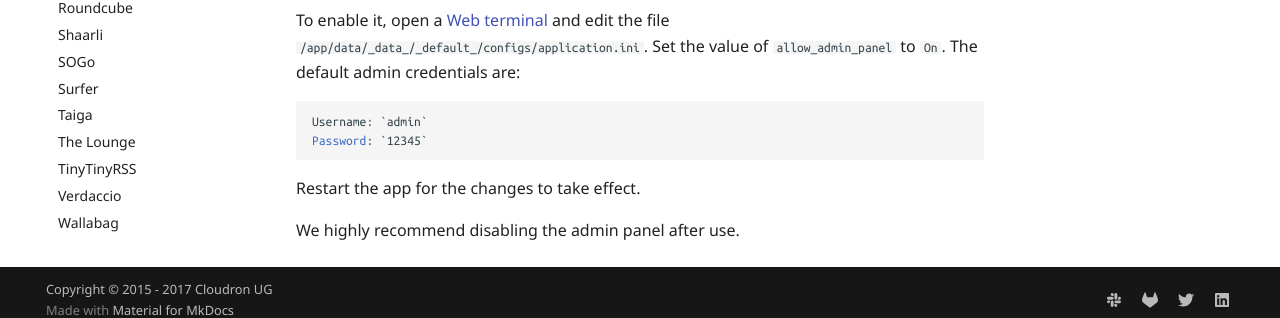
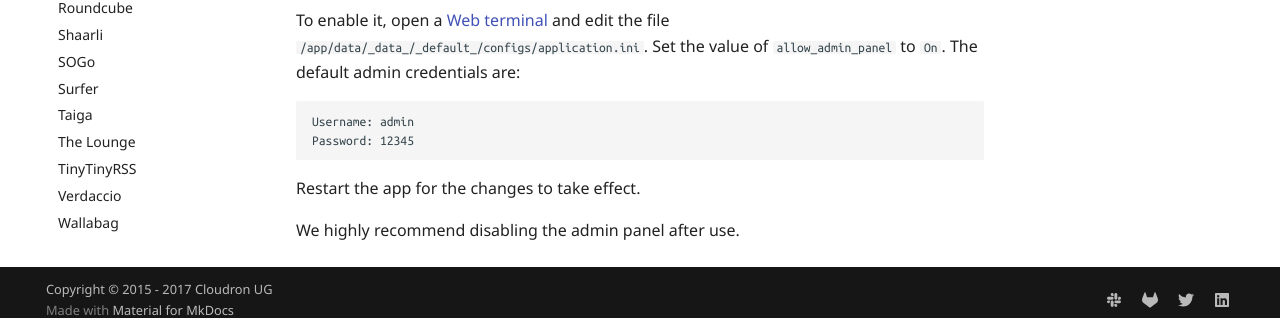
Before and after one commit to M-arcus/cloudron-docs, an MkDocs documentation site: the page built from docs/documentation/apps/rainloop.md, in a window 1280 px wide and 900 px high, scrolled down 1060 px. Shown: the part 568-886 px from the top of the window. Built offline with MkDocs 1.6.1 and Material for MkDocs 9.7.7, drawn with Linux system fonts in a browser that asks for light colours; old or Windows-style settings are respelled for this version of MkDocs.

Commit message:
remove backtick

```diff
--- a/docs/documentation/apps/rainloop.md
+++ b/docs/documentation/apps/rainloop.md
@@ -28,8 +28,8 @@
 Set the value of `allow_admin_panel` to `On`. The default admin credentials
 are:
 
-    Username: `admin`
-    Password: `12345`
+    Username: admin
+    Password: 12345
 
 
 Restart the app for the changes to take effect.
```
